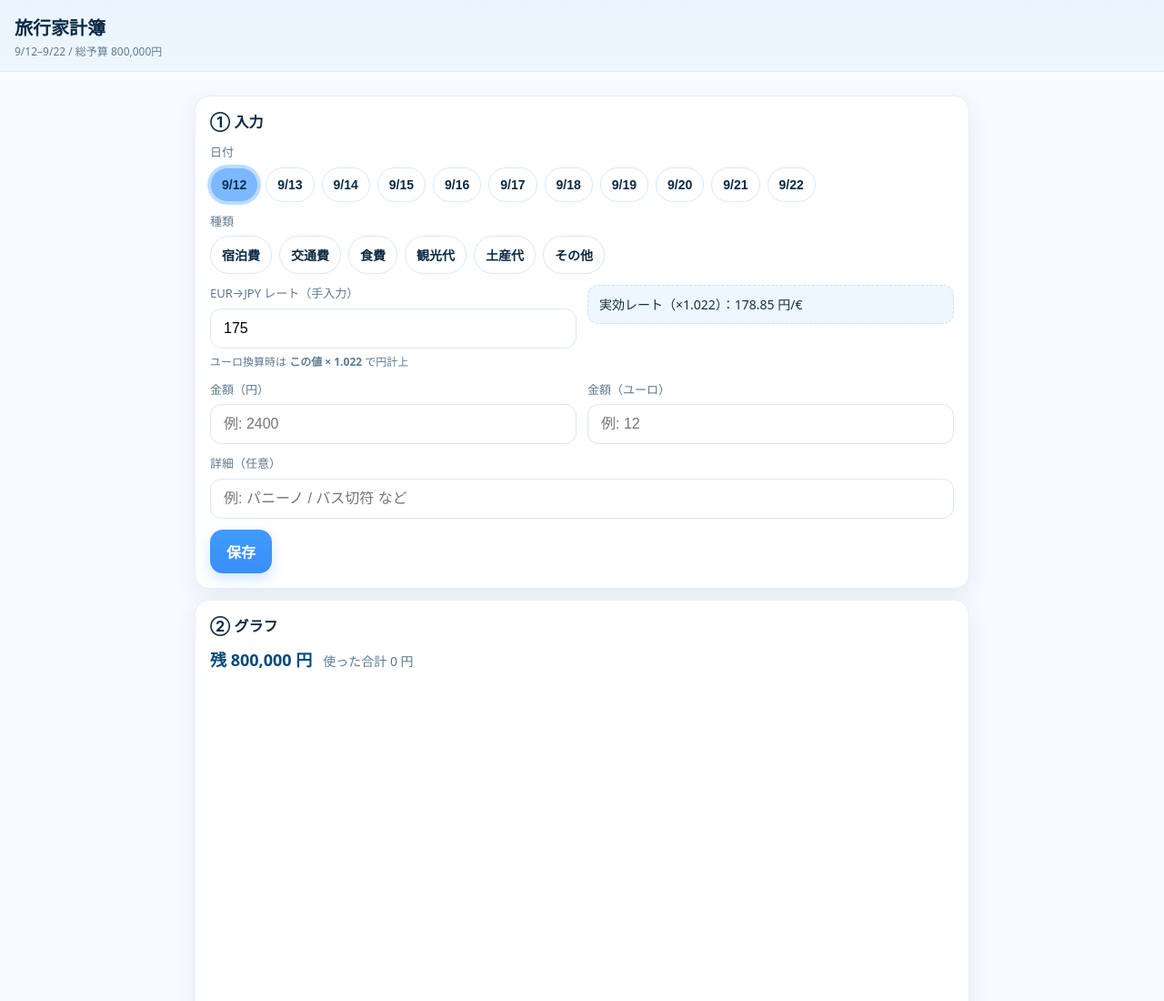
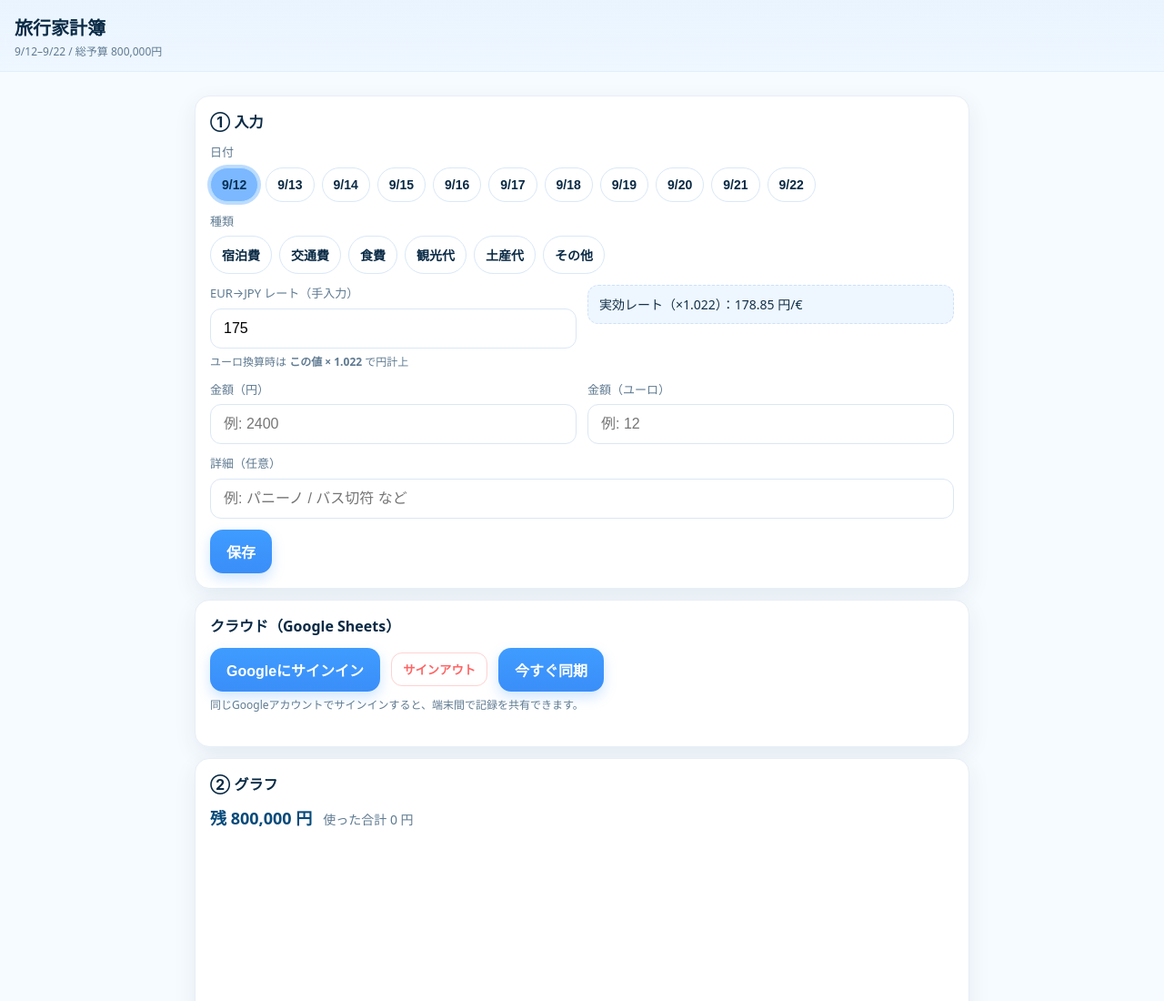
Before and after one commit to naoki213/tripmoney, a plain HTML site: page index.html in a window 1280 px wide. Shown: the top 1100 px of the page at 91% size. Drawn offline with nearby package versions, Linux system fonts and the light colour scheme.

Commit message:
Update index.html

```diff
--- a/index.html
+++ b/index.html
@@ -7,6 +7,11 @@
   <link rel="stylesheet" href="style.css" />
   <!-- Chart.js CDN -->
   <script src="https://cdn.jsdelivr.net/npm/chart.js@4.4.3/dist/chart.umd.min.js"></script>
+
+<!-- 必須: Google APIとGIS -->
+  <script async defer src="https://apis.google.com/js/api.js"></script>
+  <script async defer src="https://accounts.google.com/gsi/client"></script>
+
 </head>
 <body>
   <header class="app-header">
@@ -69,6 +74,18 @@
       </div>
     </section>
 
+    <!-- ① 入力セクションの下あたりか、ヘッダー右側など好きな場所に配置 -->
+<section class="card" id="cloud-area">
+  <h2>クラウド（Google Sheets）</h2>
+  <div class="actions">
+    <button id="signinBtn" class="btn-primary" disabled>Googleにサインイン</button>
+    <button id="signoutBtn" class="del" disabled>サインアウト</button>
+    <button id="syncBtn" class="btn-primary" disabled>今すぐ同期</button>
+  </div>
+  <div class="hint">同じGoogleアカウントでサインインすると、端末間で記録を共有できます。</div>
+  <div id="cloudToast" class="toast" role="status" aria-live="polite"></div>
+</section>
+
     <!-- ② グラフ -->
     <section class="card" id="graph-area">
       <h2>② グラフ</h2>
@@ -87,6 +104,7 @@
       <h2>③ 記録</h2>
       <div id="emptyState" class="empty">まだ記録がありません。</div>
       <ul id="recordList" class="record-list"></ul>
+
     </section>
 
   </main>
```
